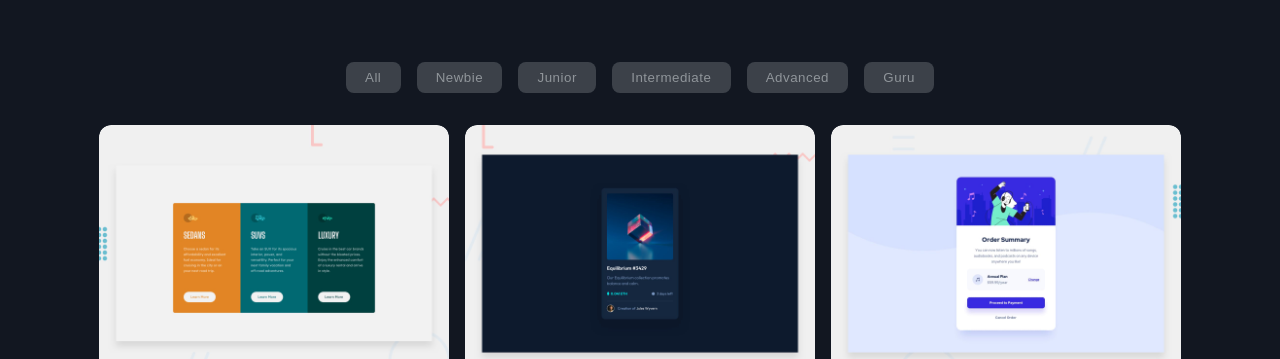
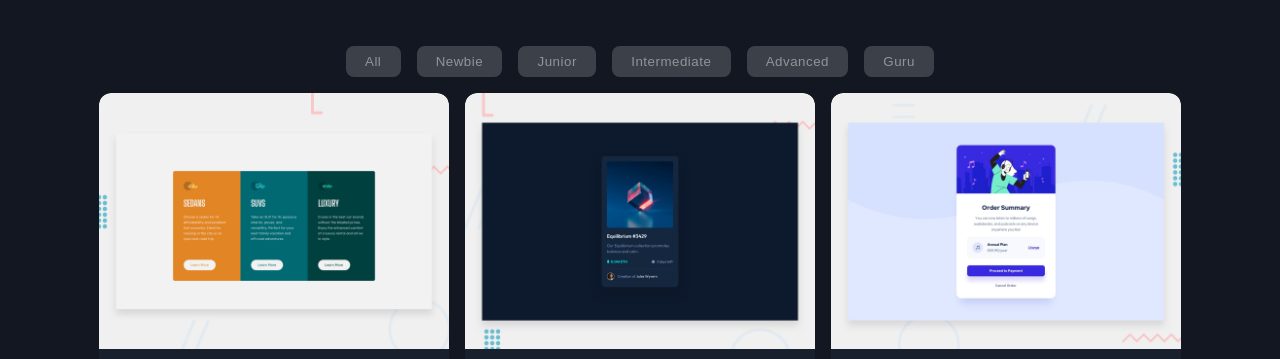
Before and after one commit to codenaud/frontend-mentor, a plain HTML site: page index.html in a window 1280 px wide. Shown: the part 164-523 px from the top of the page. Drawn offline with nearby package versions, Linux system fonts and the light colour scheme.

Commit message:
adjusting the filter menu spaces

```diff
--- a/css/styles.css
+++ b/css/styles.css
@@ -130,7 +130,7 @@ nav > ul > li > a > i {
 /* Card container */
 main {
   max-width: 1158px;
-  margin: 3rem auto;
+  margin: 2rem auto;
   padding: 0 2rem;
 }
 .card-container {
@@ -293,7 +293,6 @@ main {
   align-items: center;
   flex-wrap: wrap;
   gap: 1rem;
-  margin-bottom: 1rem;
 }
 .btn-filter {
   padding: 0.5rem 1.2rem;
```
